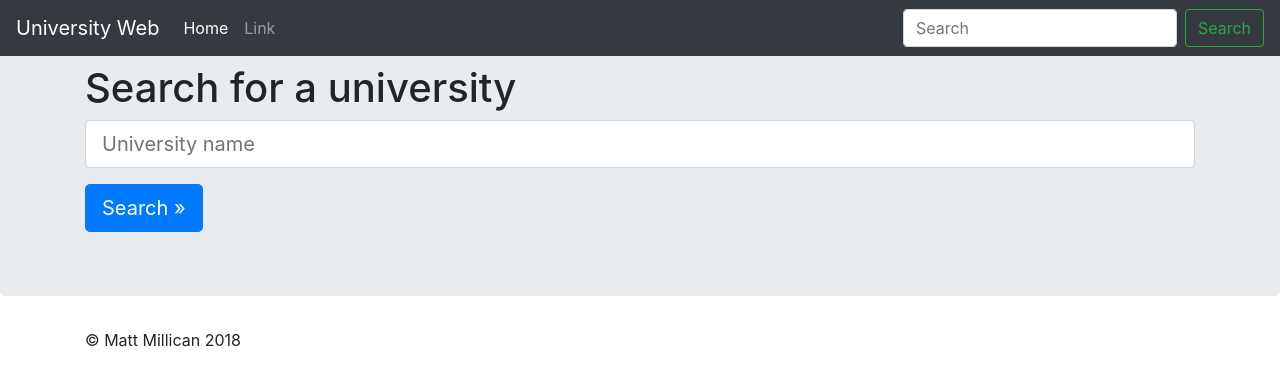
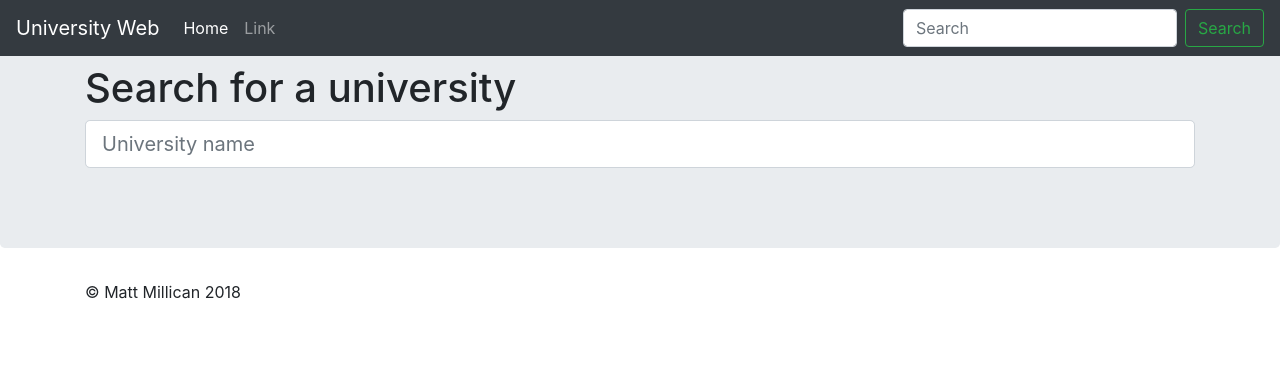
Before and after one commit to mmillican/unidirectory-demo, an Angular app in the folder UniversityWeb/: page /universities in a window 1280 px wide. Shown: the top 384 px of the page. Built offline with nearby package versions, Linux system fonts and the light colour scheme.

Commit message:
Change to search as you type

```diff
--- a/UniversityWeb/src/app/universities/universities.component.html
+++ b/UniversityWeb/src/app/universities/universities.component.html
@@ -1,14 +1,9 @@
 <div class="jumbotron">
   <div class="container">
     <h1 class="">Search for a university</h1>
-    <form (ngSubmit)="search()" #searchForm="ngForm">
-
-      <div class="form-group">
-          <input type="text" id="university-name" name="search" [(ngModel)]="searchName" class="form-control form-control-lg" placeholder="University name" />
-      </div>
-
-      <button class="btn btn-primary btn-lg" role="button">Search &raquo;</button>
-    </form>
+    <div class="form-group">
+        <input type="text" id="university-name" [(ngModel)]="searchName" (keydown)="search($event)" class="form-control form-control-lg" placeholder="University name" />
+    </div>
   </div>
 </div>
 
--- a/UniversityWeb/src/app/universities/universities.component.ts
+++ b/UniversityWeb/src/app/universities/universities.component.ts
@@ -10,8 +10,10 @@ import { University } from '../shared/models/university';
 })
 export class UniversitiesComponent implements OnInit {
   searchName = '';
+  lastKeypressTs = 0;
 
   universities: Array<University> = new Array<University>();
+
   get hasResults(): boolean {
     return this.universities && this.universities.length > 0;
   }
@@ -23,9 +25,9 @@ export class UniversitiesComponent implements OnInit {
   ngOnInit() {
   }
 
-  search(): void {
-    this._universityService.search(this.searchName).subscribe(result => {
-      this.universities = result;
-    });
+  search($event): void {
+      this._universityService.search(this.searchName).subscribe(result => {
+        this.universities = result;
+      });
   }
 }
```
